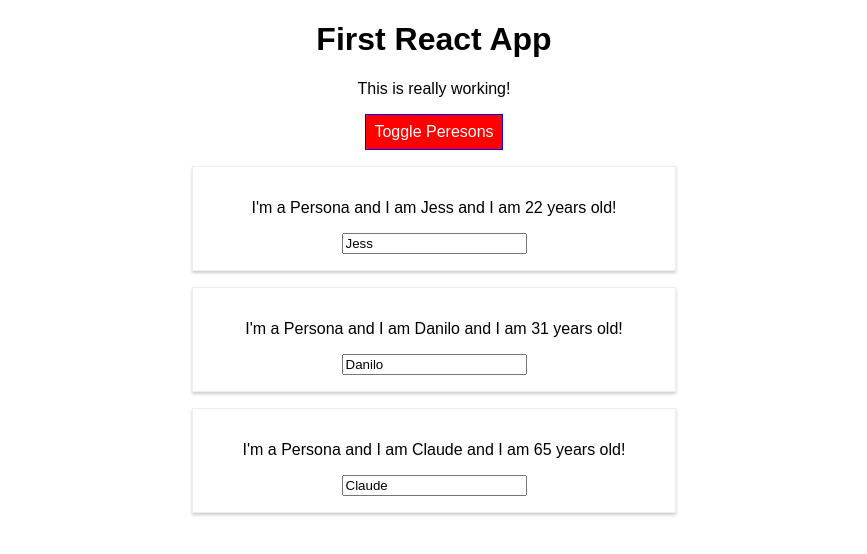
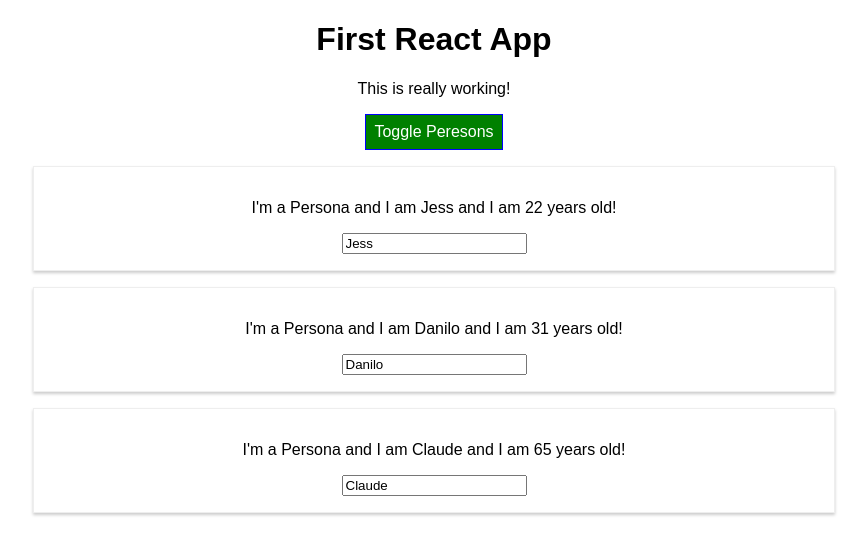
Before and after one commit to KaaVii/react-complete-guide, a React (Create React App) app: page / in a window 1280 px wide. Both pictures are taken after a click on the button "Toggle Peresons". Shown: the top 554 px of the page, without its empty margins (206-1073 px from the left). Built offline with nearby package versions, Linux system fonts and the light colour scheme.

Commit message:
Before EJECT

```diff
--- a/src/App.js
+++ b/src/App.js
@@ -1,7 +1,6 @@
 import React, { Component } from 'react';
 import './App.css';
 import Person from './Person/Person';
-import Radium, { StyleRoot } from 'radium'
 
 class App extends Component {
 
@@ -56,10 +55,6 @@ class App extends Component {
       border: '1px solid blue',
       padding: '8px',
       cursor: 'pointer',
-      ':hover': {
-        backgroundColor: 'lightgreen',
-        color: 'black'
-      }
     };
 
     let persons = null;
@@ -78,13 +73,7 @@ class App extends Component {
           })}
         </div>
       );
-      style.backgroundColor = 'red';
-      style[':hover'] = {
-        backgroundColor: 'salmon',
-        color: 'black'
-      }
-
-    }
+     }
 
     const classes = [];
 
@@ -100,14 +89,14 @@ class App extends Component {
     console.log(classes);
 
     return (
-      <StyleRoot>
+
       <div className="App">
         <h1>First React App</h1>
         <p className={classes.join(' ')}>This is really working!</p>
         <button style={style} onClick={this.togglePersonsHandler}>Toggle Peresons</button>
         {persons}
       </div>
-      </StyleRoot>
+
     );
 
     //Another way to create a React Element to be Render
@@ -115,4 +104,4 @@ class App extends Component {
   }
 }
 
-export default Radium(App);
+export default App;
--- a/src/Person/Person.css
+++ b/src/Person/Person.css
@@ -7,8 +7,8 @@
     text-align: center;
 }
 
-@media (min-width: 500px){
+/* @media (min-width: 500px){
     .Person{
         width: 450px;
     }
-}
+} */
--- a/src/Person/Person.js
+++ b/src/Person/Person.js
@@ -1,19 +1,12 @@
 import React from 'react'
 import './Person.css';
-import Radium from 'radium';
 
 const person = (props) => {
 
-    const style = {
-        '@media{min-width: 500px': {
-            width: '450px'
-        }
-    };
-
-    return ( <div className="Person" style={style}><p onClick={props.click}>I'm a Persona and I am {props.name} and I am {props.age} years old!</p>
-    <p>{props.children}</p>
-    <input type="text" onChange={props.changed} value={props.name}></input></div>
-)
+    return (<div className="Person" ><p onClick={props.click}>I'm a Persona and I am {props.name} and I am {props.age} years old!</p>
+        <p>{props.children}</p>
+        <input type="text" onChange={props.changed} value={props.name}></input></div>
+    )
 };
 
-export default Radium(person);
+export default person;
```
